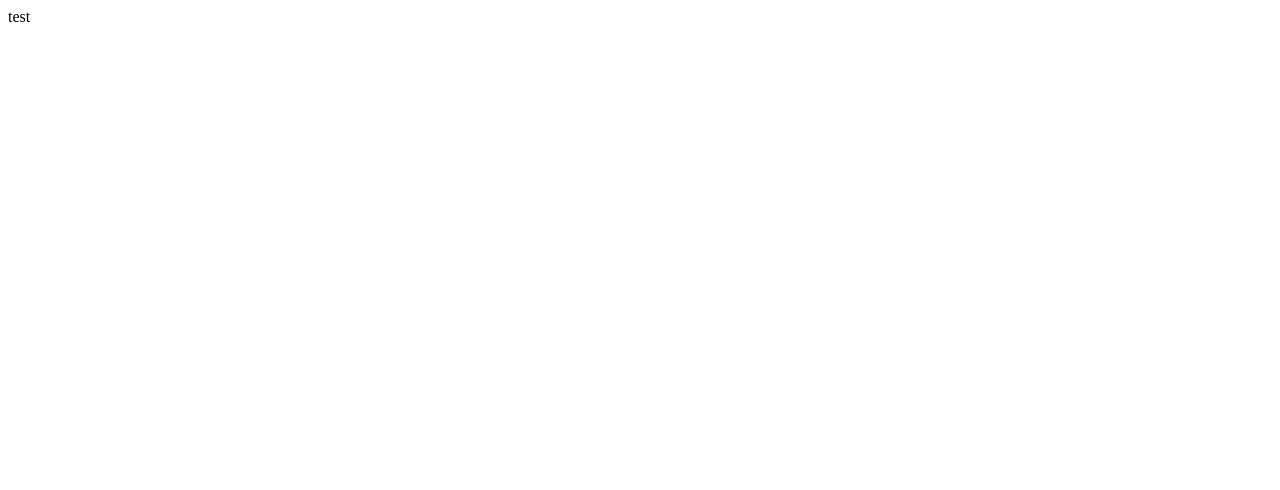
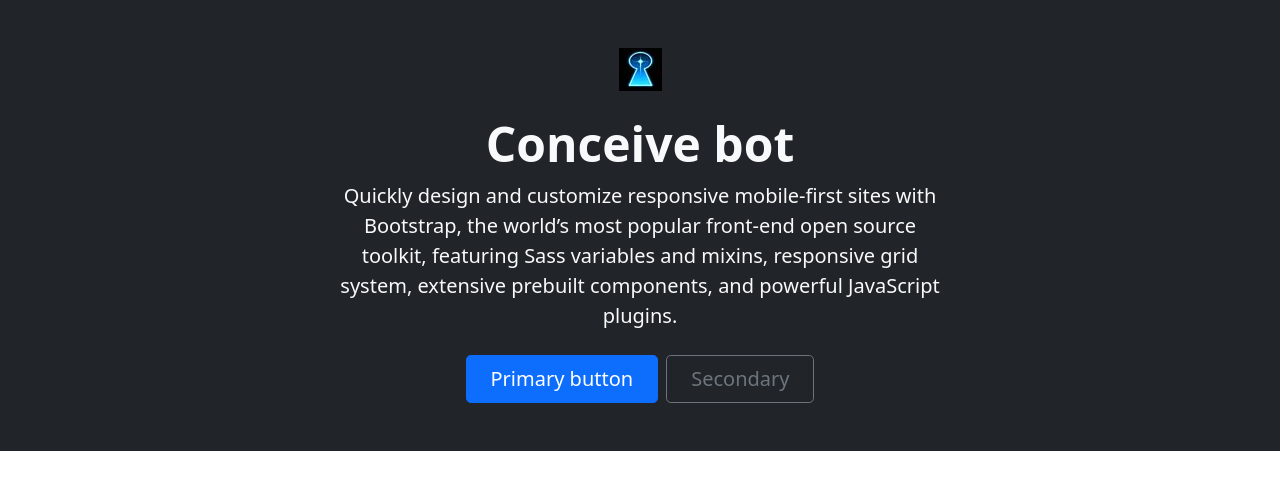
Before and after one commit to JakobDanielsen/Disaster-discord-bot-, a plain HTML site: page index.html in a window 1280 px wide. Drawn offline with nearby package versions, Linux system fonts and the light colour scheme.

Commit message:
Created Hero and bootstrap

```diff
--- a/index.html
+++ b/index.html
@@ -4,8 +4,27 @@
     <meta http-equiv="X-UA-Compatible" content="IE=edge">
     <meta name="viewport" content="width=device-width, initial-scale=1.0">
     <title>Document</title>
+    <!-- CSS only -->
+    <link href="https://cdn.jsdelivr.net/npm/bootstrap@5.1.3/dist/css/bootstrap.min.css" rel="stylesheet" integrity="sha384-1BmE4kWBq78iYhFldvKuhfTAU6auU8tT94WrHftjDbrCEXSU1oBoqyl2QvZ6jIW3" crossorigin="anonymous">
+    <!-- JavaScript Bundle with Popper -->
+    <script src="https://cdn.jsdelivr.net/npm/bootstrap@5.1.3/dist/js/bootstrap.bundle.min.js" integrity="sha384-ka7Sk0Gln4gmtz2MlQnikT1wXgYsOg+OMhuP+IlRH9sENBO0LRn5q+8nbTov4+1p" crossorigin="anonymous"></script>
 </head>
 <body>
-    <p>test</p>
+
+    <section id="hero" class="bg-dark text-light">
+
+    <div class="px-4 py-5 text-center">
+        <img class="d-block mx-auto mb-4" src="ea2.jpeg" alt="Conceive bot logo">
+        <h1 class="display-5 fw-bold">Conceive bot</h1>
+        <div class="col-lg-6 mx-auto">
+          <p class="lead mb-4">Quickly design and customize responsive mobile-first sites with Bootstrap, the world’s most popular front-end open source toolkit, featuring Sass variables and mixins, responsive grid system, extensive prebuilt components, and powerful JavaScript plugins.</p>
+          <div class="d-grid gap-2 d-sm-flex justify-content-sm-center">
+            <button type="button" class="btn btn-primary btn-lg px-4 gap-3">Primary button</button>
+            <button type="button" class="btn btn-outline-secondary btn-lg px-4">Secondary</button>
+          </div>
+        </div>
+      </div>
+
+    </section>
 </body>
 </html>
```
Also changed, not shown: ea2.jpeg (added).
